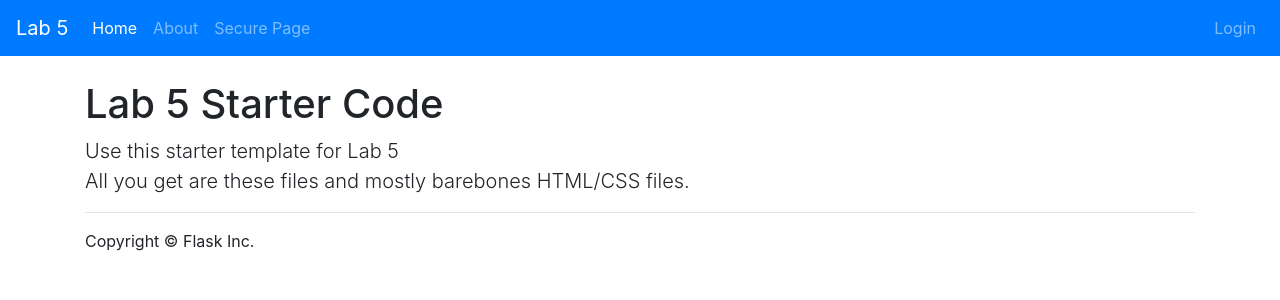
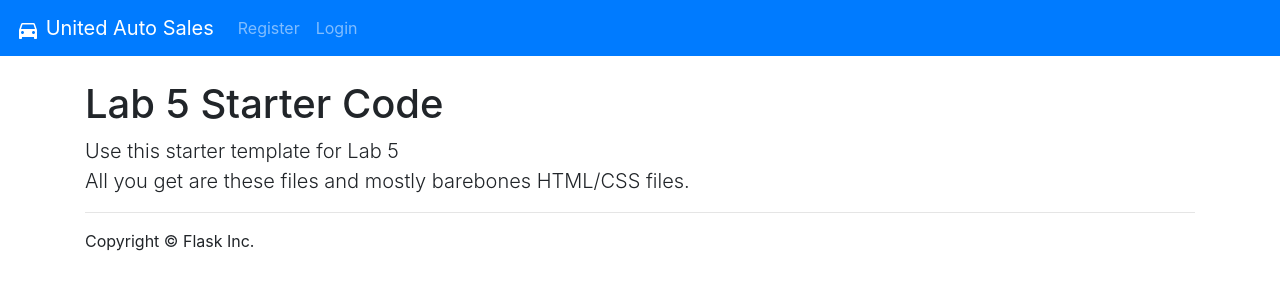
Before and after one commit to ro-neil/United-Auto-Sales, a Flask app: page / in a window 1280 px wide. Shown: the top 300 px of the page. Run offline with Flask 2, Linux system fonts and the light colour scheme; parts of the project's set-up code (start-up, migrations or seed data) failed here and were passed over; some libraries are stand-ins or nearby versions.

Commit message:
Updated header.html to unclude routes and car icon

```diff
--- a/app/templates/header.html
+++ b/app/templates/header.html
@@ -1,32 +1,39 @@
 <nav class="navbar navbar-expand-lg navbar-dark bg-primary fixed-top">
-  <a class="navbar-brand" href="#">Lab 5</a>
+  <span class="navbar-brand mb-0 site-name-container">
+    <img src='../static/imgs/car_icon.svg' id='car_icon' alt="A white car icon"/> United Auto Sales
+  </span>
   <button class="navbar-toggler" type="button" data-toggle="collapse" data-target="#navbarSupportedContent" aria-controls="navbarSupportedContent" aria-expanded="false" aria-label="Toggle navigation">
     <span class="navbar-toggler-icon"></span>
   </button>
 
   <div class="collapse navbar-collapse" id="navbarSupportedContent">
+    {% if current_user.is_authenticated%}
     <ul class="navbar-nav mr-auto">
       <li class="nav-item active">
-        <a class="nav-link" href="{{ url_for('home') }}">Home<span class="sr-only">(current)</span></a>
+        <a class="nav-link" href="{{ url_for('add_car') }}">Add Car</a>
       </li>
       <li class="nav-item">
-        <a class="nav-link" href="{{ url_for('about') }}">About</a>
+        <a class="nav-link" href="{{ url_for('explore') }}">Explore</a>
       </li>
       <li class="nav-item">
-        <a class="nav-link" href="{{ url_for('secure_page') }}">Secure Page</a>
+        <a class="nav-link" href="{{ url_for('my_profile') }}">My Profile</a>
       </li>
     </ul>
 
     <ul class="navbar-nav">
-      {% if not current_user.is_authenticated%}
-        <li class="nav-item">
-            <a class="nav-link" href="{{ url_for('login') }}">Login</a>
-        </li>
-      {% else %}
-          <li class="nav-item">
-              <a class="nav-link" href="{{ url_for('logout') }}">Logout</a>
-          </li>
-      {% endif %}
+      <li class="nav-item">
+         <a class="nav-link" href="{{ url_for('logout') }}">Logout</a>
+      </li>
     </ul>
+    {% else %}
+    <ul class="navbar-nav">
+      <li class="nav-item">
+        <a class="nav-link" href="{{ url_for('register') }}">Register</a>
+      </li>
+      <li class="nav-item">
+          <a class="nav-link" href="{{ url_for('login') }}">Login</a>
+      </li>
+    </ul>
+    {% endif %}
   </div>
 </nav>
--- a/app/views.py
+++ b/app/views.py
@@ -35,6 +35,50 @@ def secure_page():
     """Render a page on our website that only logged in users can access."""
     return render_template('secure_page.html')
 
+@app.route('/secure-page')
+@login_required
+def add_car():
+    """Render a page on our website that only logged in users can access."""
+    return render_template('secure_page.html')
+
+@app.route('/secure-page')
+@login_required
+def explore():
+    """Render a page on our website that only logged in users can access."""
+    return render_template('secure_page.html')
+
+@app.route('/secure-page')
+@login_required
+def my_profile():
+    """Render a page on our website that only logged in users can access."""
+    return render_template('secure_page.html')
+
+@app.route("/secure-page", methods=["GET", "POST"])
+def register():
+    if current_user.is_authenticated:
+        return redirect(url_for('secure_page'))
+
+    form = RegisterForm()
+    if request.method == "POST":
+        if form.validate_on_submit():
+            # Get the username and password values from the form.
+            username = request.form['username']
+            password = request.form['password']
+
+            # query database for a user based on the username
+            user = UserProfile.query.filter_by(username=username).first()
+            # validate the password and ensure that a user was found
+            if user is None:
+
+                """Add new user to database here"""
+
+                login_user(user)    # load into session
+                flash('Registered successfully.', 'success') # flash a message to the user
+                return redirect(url_for("secure_page"))  # redirect to a secure-page route
+            else:
+                flash('Username or Password is incorrect.', 'danger')
+    flash_errors(form)
+    return render_template("login.html", form=form)
 
 @app.route("/login", methods=["GET", "POST"])
 def login():
```
